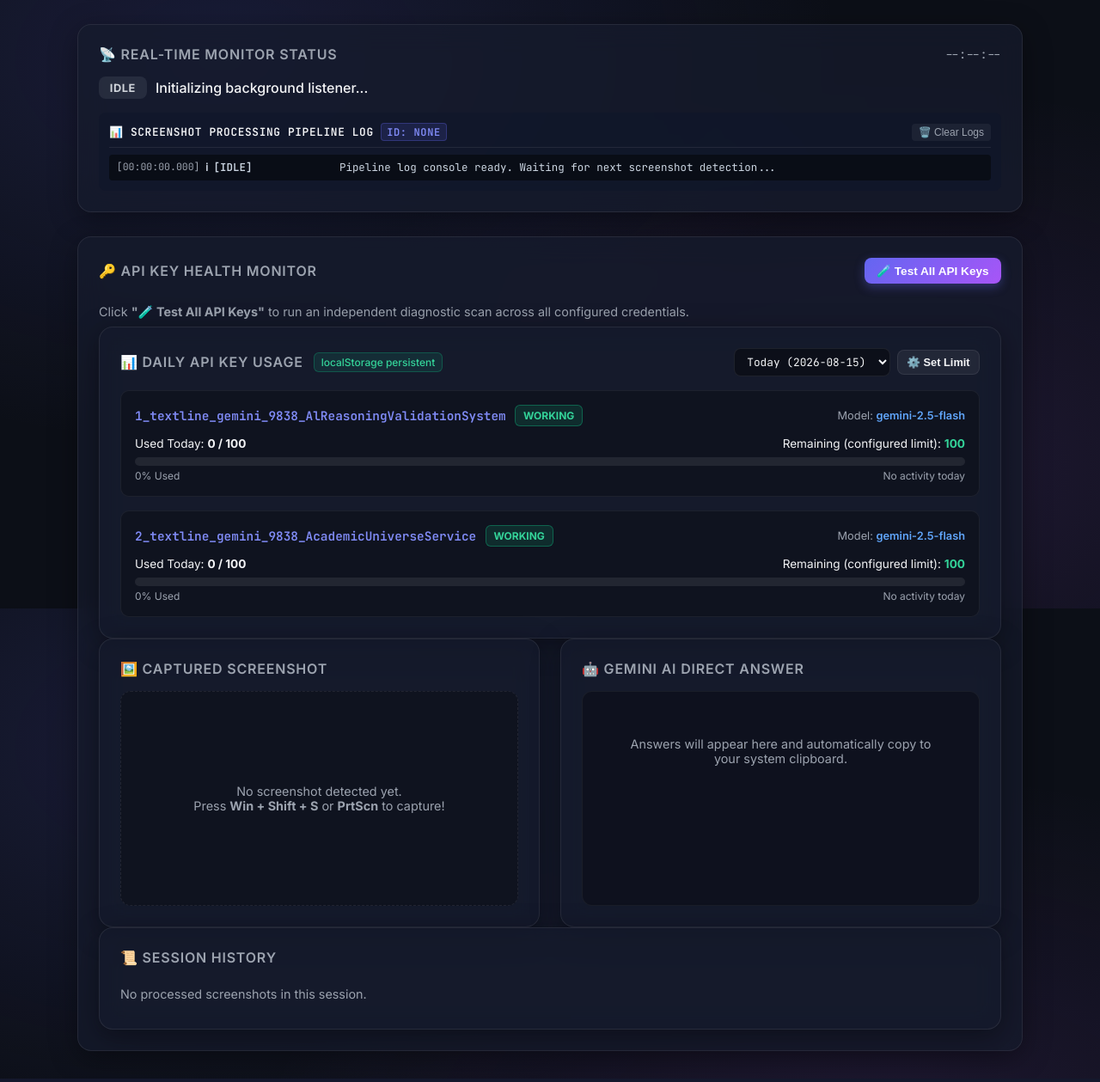
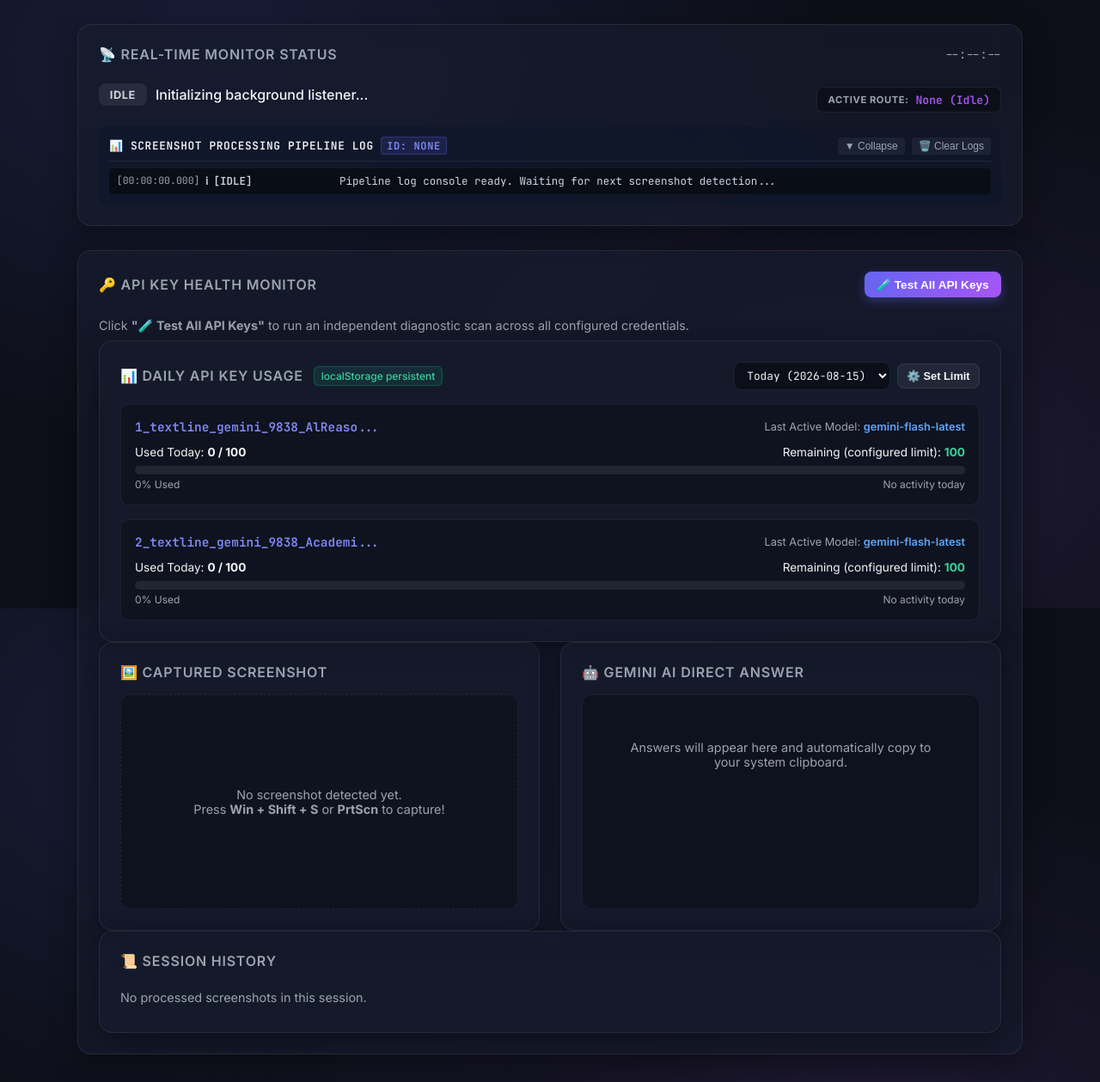
Before and after one commit to aashishrajput9838/textline, a Flask app: page / in a window 1280 px wide. Shown: the part 92-1351 px from the top of the page at 86% size. Run offline with Flask 3, Linux system fonts and the light colour scheme; some libraries are stand-ins or nearby versions.

Commit message:
feat(ui): refine health monitoring and pipeline diagnostics

```diff
--- a/static/js/health_monitor.js
+++ b/static/js/health_monitor.js
@@ -35,6 +35,7 @@ function handleKeyHealthResults(data) {
     const loading = document.getElementById('key-health-loading');
     const wrapper = document.getElementById('key-health-table-wrapper');
     const tbody = document.getElementById('key-health-tbody');
+    const summaryBar = document.getElementById('key-health-summary');
 
     if (btn) {
         btn.disabled = false;
@@ -49,23 +50,88 @@ function handleKeyHealthResults(data) {
     window.latestHealthStatus = window.latestHealthStatus || {};
 
     if (data.results && data.results.length > 0) {
+        // Calculate dynamic summary counts with accurate classification
+        let totalChecks = data.results.length;
+        let workingCount = 0;
+        let quotaCount = 0;
+        let modelUnavailableCount = 0;
+        let serviceUnavailableCount = 0;
+        let otherErrorCount = 0;
+
         data.results.forEach(item => {
+            const st = (item.status || '').toUpperCase();
+            if (st === 'WORKING') workingCount++;
+            else if (st === 'QUOTA_EXHAUSTED') quotaCount++;
+            else if (st === 'MODEL_UNAVAILABLE' || st === 'UNAVAILABLE') modelUnavailableCount++;
+            else if (st === 'SERVICE_UNAVAILABLE') serviceUnavailableCount++;
+            else otherErrorCount++;
+
             window.discoveredKeysMap[item.key_id] = item.model;
-            window.latestHealthStatus[item.key_id] = { status: item.status, model: item.model };
+            // Record model-specific health states per key
+            window.latestHealthStatus[item.key_id] = window.latestHealthStatus[item.key_id] || {};
+            window.latestHealthStatus[item.key_id][item.model] = { status: item.status, http_code: item.http_code };
+        });
 
+        // Render Summary Bar with precise breakdown
+        if (summaryBar) {
+            summaryBar.style.display = 'flex';
+            let pillsHtml = `<span class="summary-pill total">${totalChecks} Checks</span> · <span class="summary-pill working">${workingCount} Working</span>`;
+            if (quotaCount > 0) {
+                pillsHtml += ` · <span class="summary-pill quota">${quotaCount} Quota Exhausted</span>`;
+            }
+            if (modelUnavailableCount > 0) {
+                pillsHtml += ` · <span class="summary-pill unavailable">${modelUnavailableCount} Model Unavailable</span>`;
+            }
+            if (serviceUnavailableCount > 0) {
+                pillsHtml += ` · <span class="summary-pill unavailable" style="background:rgba(245,158,11,0.2);color:#fbbf24;border:1px solid rgba(245,158,11,0.4);">${serviceUnavailableCount} Service Unavailable</span>`;
+            }
+            if (otherErrorCount > 0) {
+                pillsHtml += ` · <span class="summary-pill unavailable" style="background:rgba(239,68,68,0.25);color:#f87171;border:1px solid rgba(239,68,68,0.4);">${otherErrorCount} Service/Key Error</span>`;
+            }
+            summaryBar.innerHTML = pillsHtml;
+        }
+
+
+        // Group rows by key_id
+        const grouped = {};
+        data.results.forEach(item => {
+            if (!grouped[item.key_id]) grouped[item.key_id] = [];
+            grouped[item.key_id].push(item);
+        });
+
+        Object.keys(grouped).forEach(keyId => {
+            const items = grouped[keyId];
+            const shortKeyId = keyId.length > 28 ? keyId.substring(0, 26) + '...' : keyId;
+
+            // Render Key Header Row
+            const headerTr = document.createElement('tr');
+            headerTr.className = 'key-group-row';
+            headerTr.innerHTML = `
+                <td colspan="5" title="${escapeHtml(keyId)}">
+                    🔑 Key: <span style="font-family:'JetBrains Mono',monospace;">${escapeHtml(shortKeyId)}</span>
+                </td>
+            `;
+            if (tbody) tbody.appendChild(headerTr);
+
+            // Render Model Rows under this Key
+            items.forEach(item => {
                 const tr = document.createElement('tr');
                 const statusClass = (item.status || 'error').toLowerCase();
 
                 tr.innerHTML = `
-                <td class="key-id-cell">${escapeHtml(item.key_id)}</td>
-                <td>${escapeHtml(item.model)}</td>
+                    <td class="key-id-cell" title="${escapeHtml(item.key_id)}" style="padding-left: 1.5rem; color: var(--text-muted);">
+                        └ ${escapeHtml(shortKeyId)}
+                    </td>
+                    <td><b style="font-family:'JetBrains Mono',monospace; color:#60a5fa;">${escapeHtml(item.model)}</b></td>
                     <td><span class="badge-status ${statusClass}">${escapeHtml(item.status)}</span></td>
                     <td>${item.latency_ms}ms</td>
                     <td>${escapeHtml(item.details)}</td>
                 `;
                 if (tbody) tbody.appendChild(tr);
             });
+        });
     }
+
     if (typeof renderUsageTracker === 'function') {
         renderUsageTracker();
     }
--- a/static/js/pipeline_logger.js
+++ b/static/js/pipeline_logger.js
@@ -80,3 +80,18 @@ function clearPipelineLogs() {
     if (badgeEl) badgeEl.textContent = 'ID: NONE';
     currentPipelineId = null;
 }
+
+function togglePipelineLogConsole() {
+    const consoleEl = document.getElementById('pipeline-log-console');
+    const toggleBtn = document.getElementById('toggle-pipeline-log-btn');
+    if (!consoleEl || !toggleBtn) return;
+
+    if (consoleEl.style.display === 'none') {
+        consoleEl.style.display = 'block';
+        toggleBtn.innerHTML = '▼ Collapse';
+        consoleEl.scrollTop = consoleEl.scrollHeight;
+    } else {
+        consoleEl.style.display = 'none';
+        toggleBtn.innerHTML = '▶ Expand';
+    }
+}
--- a/static/js/socket_events.js
+++ b/static/js/socket_events.js
@@ -30,6 +30,30 @@ socket.on('status_update', (data) => {
 
     const provTagEl = document.getElementById('status-provenance-tag');
 
+    const activeRouteEl = document.getElementById('active-route-display');
+
+    if (statusKey === 'processing') {
+        if (activeRouteEl) {
+            activeRouteEl.textContent = 'Selecting active route...';
+            activeRouteEl.style.color = '#60a5fa';
+        }
+    } else if (statusKey === 'idle') {
+        if (activeRouteEl) {
+            if (window.lastSuccessfulRouteStr) {
+                activeRouteEl.textContent = window.lastSuccessfulRouteStr;
+                activeRouteEl.style.color = '#34d399';
+            } else {
+                activeRouteEl.textContent = 'None (Idle)';
+                activeRouteEl.style.color = 'var(--text-muted)';
+            }
+        }
+    } else if (statusKey === 'error') {
+        if (activeRouteEl) {
+            activeRouteEl.textContent = 'Execution Error (Route Failed)';
+            activeRouteEl.style.color = '#f87171';
+        }
+    }
+
     if (statusKey === 'success' && data.answer) {
         // Display Answer via textContent (SAFE FROM INJECTION)
         if (answerText) {
@@ -49,10 +73,20 @@ socket.on('status_update', (data) => {
 
         console.log("PROVENANCE EVENT:", meta);
 
+        if (activeRouteEl) {
+            const shortKey = meta.key_id ? (meta.key_id.length > 25 ? meta.key_id.substring(0, 23) + '...' : meta.key_id) : 'Key';
+            const fbText = meta.is_fallback ? ' ⚡ (Fallback Active)' : '';
+            const routeStr = `${shortKey} → ${meta.model}${fbText}`;
+            window.lastSuccessfulRouteStr = routeStr;
+            activeRouteEl.textContent = routeStr;
+            activeRouteEl.style.color = '#34d399';
+        }
+
         if (provTagEl) {
             provTagEl.textContent = `${meta.provider} · ${meta.model} · ${meta.key_id}`;
             provTagEl.style.display = 'inline-flex';
         }
+
 
         const provModelEl = document.getElementById('prov-provider-model');
         const provKeyEl = document.getElementById('prov-key-id');
--- a/static/js/usage_tracker.js
+++ b/static/js/usage_tracker.js
@@ -148,32 +148,49 @@ function renderUsageTracker() {
     }
 
     keysToDisplay.forEach(keyId => {
-        const keyInfo = dayData[keyId] || { used: 0, last_used: '', model: activeKeysMap[keyId] || 'gemini-2.5-flash' };
+        const keyInfo = dayData[keyId] || { used: 0, last_used: '', model: '' };
         const usedCount = keyInfo.used || 0;
         const keyLimit = (usageState.key_limits && usageState.key_limits[keyId]) || usageState.daily_limit || DEFAULT_DAILY_LIMIT;
         const remaining = Math.max(keyLimit - usedCount, 0);
         const percent = Math.min(Math.round((usedCount / keyLimit) * 100), 100);
 
-        const healthState = (window.latestHealthStatus && window.latestHealthStatus[keyId]) || { status: 'WORKING', model: keyInfo.model };
-        const statusBadgeClass = (healthState.status || 'WORKING').toLowerCase();
+        // Derive Last Active Model strictly from actual request execution provenance (not health matrix)
+        const lastActiveModel = keyInfo.model || (usageState.key_last_models && usageState.key_last_models[keyId]) || 'gemini-flash-latest';
+
+        // Safe health status lookup in nested model-level health object
+        let healthStatusStr = 'WORKING';
+        if (window.latestHealthStatus && window.latestHealthStatus[keyId]) {
+            const keyHealthObj = window.latestHealthStatus[keyId];
+            if (lastActiveModel && keyHealthObj[lastActiveModel]) {
+                healthStatusStr = keyHealthObj[lastActiveModel].status || 'WORKING';
+            } else {
+                const firstModelKey = Object.keys(keyHealthObj)[0];
+                if (firstModelKey && keyHealthObj[firstModelKey]) {
+                    healthStatusStr = keyHealthObj[firstModelKey].status || 'WORKING';
+                }
+            }
+        }
+        const statusBadgeClass = healthStatusStr.toLowerCase();
 
         const isLastUsed = (lastUsedMeta.key_id === keyId && selectedDate === todayStr);
 
         const card = document.createElement('div');
         card.className = 'usage-key-card';
 
+        const shortKeyId = keyId.length > 32 ? keyId.substring(0, 30) + '...' : keyId;
+
         card.innerHTML = `
             <div class="usage-key-header">
                 <div class="usage-key-title">
-                    <span class="usage-key-id">${escapeHtml(keyId)}</span>
-                    <span class="badge-status ${statusBadgeClass}">${escapeHtml(healthState.status || 'WORKING')}</span>
-                    ${isLastUsed ? `<span class="usage-last-used-tag">● LAST USED: ${escapeHtml(lastUsedMeta.time || keyInfo.last_used)}</span>` : ''}
+                    <span class="usage-key-id" title="${escapeHtml(keyId)}">${escapeHtml(shortKeyId)}</span>
+                    ${isLastUsed ? `<span class="usage-last-used-tag">● LAST ACTIVE: ${escapeHtml(lastUsedMeta.time || keyInfo.last_used)}</span>` : ''}
                 </div>
                 <div class="usage-key-sub">
-                    Model: <b class="model-highlight">${escapeHtml(keyInfo.model || healthState.model || 'gemini-2.5-flash')}</b>
+                    Last Active Model: <b class="model-highlight">${escapeHtml(lastActiveModel)}</b>
                 </div>
             </div>
             <div class="usage-key-body">
+
                 <div class="usage-metrics-row">
                     <div>Used Today: <b>${usedCount} / ${keyLimit}</b></div>
                     <div>Remaining (configured limit): <b class="remaining-highlight">${remaining}</b></div>
--- a/templates/index.html
+++ b/templates/index.html
@@ -827,6 +827,75 @@
             color: #f87171;
             border: 1px solid rgba(248, 113, 113, 0.3);
         }
+        /* Active Route Indicator */
+        .active-route-container {
+            display: flex;
+            align-items: center;
+            gap: 0.5rem;
+            background: rgba(0, 0, 0, 0.35);
+            border: 1px solid rgba(255, 255, 255, 0.08);
+            padding: 0.35rem 0.75rem;
+            border-radius: 8px;
+            margin-top: 0.75rem;
+        }
+
+        .active-route-label {
+            font-size: 0.7rem;
+            font-weight: 700;
+            color: var(--text-muted);
+            letter-spacing: 0.05em;
+            text-transform: uppercase;
+        }
+
+        .active-route-display {
+            font-family: 'JetBrains Mono', monospace;
+            font-size: 0.82rem;
+            color: #a855f7;
+            font-weight: 600;
+        }
+
+        /* Health Summary Bar */
+        .health-summary-bar {
+            display: flex;
+            align-items: center;
+            gap: 0.6rem;
+            flex-wrap: wrap;
+            background: rgba(0, 0, 0, 0.25);
+            border: 1px solid rgba(255, 255, 255, 0.06);
+            padding: 0.5rem 0.85rem;
+            border-radius: 8px;
+            margin-bottom: 0.75rem;
+            font-size: 0.8rem;
+            color: var(--text-muted);
+        }
+
+        .summary-pill {
+            display: inline-flex;
+            align-items: center;
+            gap: 0.3rem;
+            padding: 0.15rem 0.5rem;
+            border-radius: 6px;
+            font-weight: 600;
+            font-size: 0.75rem;
+        }
+
+        .summary-pill.total { background: rgba(255, 255, 255, 0.08); color: #f3f4f6; }
+        .summary-pill.working { background: rgba(16, 185, 129, 0.15); color: #34d399; }
+        .summary-pill.quota { background: rgba(245, 158, 11, 0.15); color: #fbbf24; }
+        .summary-pill.unavailable { background: rgba(239, 68, 68, 0.15); color: #f87171; }
+        .summary-pill.service-unavailable { background: rgba(245, 158, 11, 0.2); color: #fbbf24; border: 1px solid rgba(245, 158, 11, 0.4); }
+        .summary-pill.error { background: rgba(239, 68, 68, 0.25); color: #f87171; border: 1px solid rgba(239, 68, 68, 0.4); }
+
+        /* Grouped Key Header in Health Matrix */
+        tr.key-group-row td {
+            background: rgba(99, 102, 241, 0.08) !important;
+            color: #a855f7;
+            font-weight: 700;
+            font-size: 0.82rem;
+            padding: 0.6rem 0.85rem !important;
+            border-top: 1px solid rgba(99, 102, 241, 0.2) !important;
+            border-bottom: 1px solid rgba(255, 255, 255, 0.05) !important;
+        }
     </style>
 </head>
 <body>
@@ -858,6 +927,10 @@
                     <span id="status-badge" class="status-badge idle">IDLE</span>
                     <span id="status-message" class="status-message">Initializing background listener...</span>
                 </div>
+                <div id="active-route-container" class="active-route-container">
+                    <span class="active-route-label">ACTIVE ROUTE:</span>
+                    <span id="active-route-display" class="active-route-display">None (Idle)</span>
+                </div>
             </div>
 
             <!-- Live Screenshot Pipeline Execution Log Panel -->
@@ -867,9 +940,14 @@
                         <span>📊 SCREENSHOT PROCESSING PIPELINE LOG</span>
                         <span id="pipeline-id-badge" class="pipeline-id-badge">ID: NONE</span>
                     </div>
-                    <button id="clear-pipeline-logs-btn" class="clear-logs-btn" onclick="clearPipelineLogs()">
-                        🗑️ Clear Logs
-                    </button>
+                    <div style="display: flex; gap: 0.5rem; align-items: center;">
+                        <button id="toggle-pipeline-log-btn" class="clear-logs-btn" onclick="togglePipelineLogConsole()">
+                            ▼ Collapse
+                        </button>
+                        <button id="clear-pipeline-logs-btn" class="clear-logs-btn" onclick="clearPipelineLogs()">
+                            🗑️ Clear Logs
+                        </button>
+                    </div>
                 </div>
                 <div id="pipeline-log-console" class="pipeline-log-console">
                     <div class="pipeline-log-entry info">
@@ -901,7 +979,9 @@
                     <div class="spinner"></div>
                     <span id="key-health-status-text">Scanning configured API keys...</span>
                 </div>
+                <div id="key-health-summary" class="health-summary-bar" style="display: none;"></div>
                 <div id="key-health-table-wrapper" class="key-health-table-wrapper" style="display: none;">
+
                     <table class="key-health-table">
                         <thead>
                             <tr>
```
Lines whose indentation alone changed are shown as unchanged.
